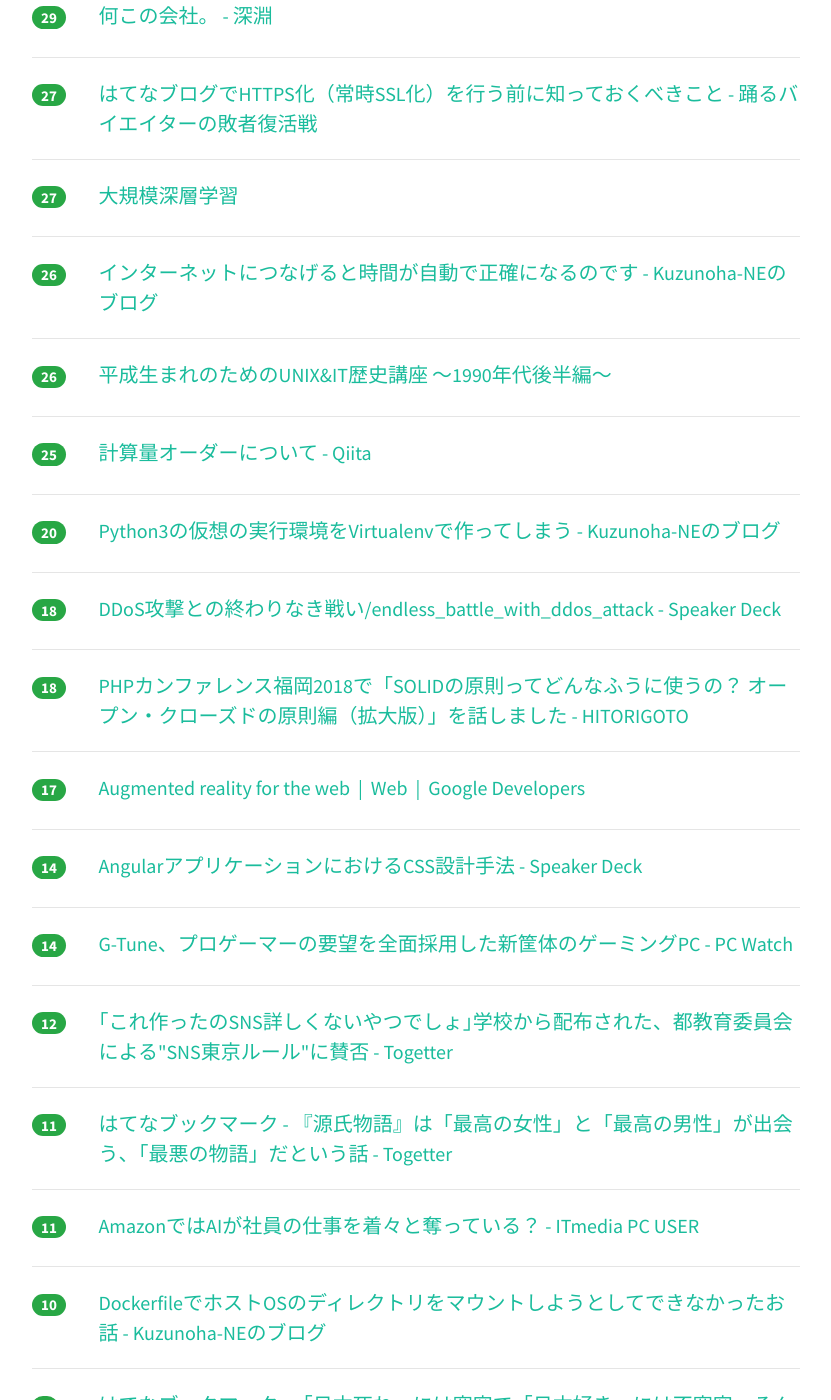
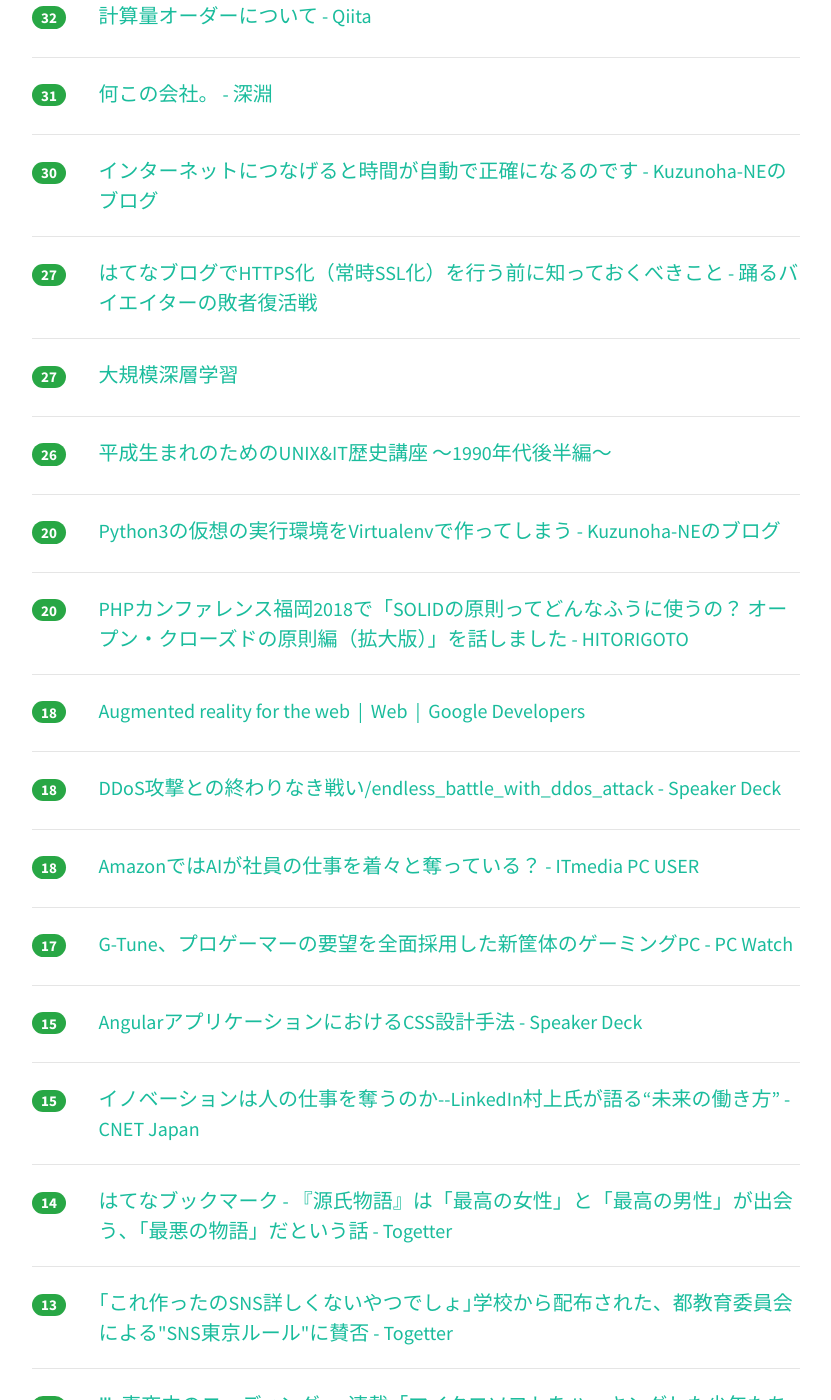
Before and after one commit to yatta47/hatena-matome-site, a Jekyll site: the page built from _posts/2018-06-17-hatena.md, in a window 1280 px wide and 1400 px high, scrolled down 1143 px. Shown: the whole window, without its empty margins (224-1055 px from the left). Built offline with Jekyll 4.4.1, drawn with Linux system fonts in a browser that asks for light colours; nearby versions of some CDN libraries; some of the changed text lies outside the part shown.

Commit message:
Updated 2018-06-17

```diff
--- a/_posts/2018-06-17-hatena.md
+++ b/_posts/2018-06-17-hatena.md
@@ -1,54 +1,64 @@
 ---
 layout: post
 title:  "2018-06-17 はてぶIT"
-date:   2018-06-17 11:00:53
+date:   2018-06-17 12:00:57
 tags: [it-hotentry]
 ---
-26 件のデータあり
+31 件のデータあり
 
 <hr><div class="row">
-<div class="col-1"><span class="badge badge-pill badge-success h2">309</span></div>
+<div class="col-1"><span class="badge badge-pill badge-success h2">351</span></div>
 <div class="col-11"><a href='http://nlab.itmedia.co.jp/nl/articles/1806/16/news029.html' target='_blank'>「( ´∀｀)」や「(´・ω・`)」系はもう……　顔文字で分かる年代考察ツイートに共感と「知らなかったよ…」の声 - ねとらぼ</a></div>
 </div>
 <hr>
 <div class="row">
-<div class="col-1"><span class="badge badge-pill badge-success h2">182</span></div>
+<div class="col-1"><span class="badge badge-pill badge-success h2">204</span></div>
 <div class="col-11"><a href='https://www.goethekyodai.xyz/entry/programming-math-need-reason' target='_blank'>プログラミングに数学が必要な理由 - 我、京大生ぞ</a></div>
 </div>
 <hr>
 <div class="row">
-<div class="col-1"><span class="badge badge-pill badge-success h2">128</span></div>
+<div class="col-1"><span class="badge badge-pill badge-success h2">153</span></div>
 <div class="col-11"><a href='https://togetter.com/li/1237857' target='_blank'>ドミノピザが全米で「ピザを安全に届ける」というのを名目に道路の凹凸を補修するキャンペーンをやっている！「これはいい広告」「素敵な社会貢献」と称賛 - Togetter</a></div>
 </div>
 <hr>
 <div class="row">
-<div class="col-1"><span class="badge badge-pill badge-success h2">62</span></div>
+<div class="col-1"><span class="badge badge-pill badge-success h2">70</span></div>
 <div class="col-11"><a href='https://jp.techcrunch.com/2018/06/16/2018-06-15-tainted-crypto-mining-containers-pulled-from-docker-hub/' target='_blank'>Docker Hubから誰でもダウンロードできるコンテナイメージに暗号通貨採掘ボットが潜んでいた | TechCrunch Japan</a></div>
 </div>
 <hr>
 <div class="row">
-<div class="col-1"><span class="badge badge-pill badge-success h2">52</span></div>
+<div class="col-1"><span class="badge badge-pill badge-success h2">67</span></div>
+<div class="col-11"><a href='http://www.itmedia.co.jp/pcuser/articles/1806/17/news015.html' target='_blank'>「白い製品」に「白いケーブル」を添付できないメーカーの裏事情 (1/2) - ITmedia PC USER</a></div>
+</div>
+<hr>
+<div class="row">
+<div class="col-1"><span class="badge badge-pill badge-success h2">55</span></div>
 <div class="col-11"><a href='https://anond.hatelabo.jp/20180616212459' target='_blank'>財布ってどのくらいの期間で買い替えていますか。 私は社会人２年目で５年..</a></div>
 </div>
 <hr>
 <div class="row">
-<div class="col-1"><span class="badge badge-pill badge-success h2">45</span></div>
+<div class="col-1"><span class="badge badge-pill badge-success h2">52</span></div>
 <div class="col-11"><a href='https://www.slideshare.net/hourin/unixit-1990' target='_blank'>平成生まれのためのUNIX&IT歴史講座 ～1990年代後半編～</a></div>
 </div>
 <hr>
 <div class="row">
-<div class="col-1"><span class="badge badge-pill badge-success h2">40</span></div>
+<div class="col-1"><span class="badge badge-pill badge-success h2">42</span></div>
 <div class="col-11"><a href='http://mrtry.hatenablog.jp/entry/2018/06/16/161924' target='_blank'>コーディングテストを兼ねて業務委託で働いた話 - お気持ちの表明</a></div>
 </div>
 <hr>
 <div class="row">
 <div class="col-1"><span class="badge badge-pill badge-success h2">32</span></div>
-<div class="col-11"><a href='http://www.itmedia.co.jp/pcuser/articles/1806/17/news015.html' target='_blank'>「白い製品」に「白いケーブル」を添付できないメーカーの裏事情 (1/2) - ITmedia PC USER</a></div>
+<div class="col-11"><a href='https://qiita.com/asksaito/items/59e0d48408f1eab081b5' target='_blank'>計算量オーダーについて - Qiita</a></div>
 </div>
 <hr>
 <div class="row">
-<div class="col-1"><span class="badge badge-pill badge-success h2">29</span></div>
+<div class="col-1"><span class="badge badge-pill badge-success h2">31</span></div>
 <div class="col-11"><a href='https://abyss.hatenablog.jp/entry/2018/06/12/235509' target='_blank'>何この会社。 - 深淵</a></div>
+</div>
+<hr>
+<div class="row">
+<div class="col-1"><span class="badge badge-pill badge-success h2">30</span></div>
+<div class="col-11"><a href='https://kuzunoha-ne.hateblo.jp/entry/2018/05/07/113500' target='_blank'>インターネットにつなげると時間が自動で正確になるのです - Kuzunoha-NEのブログ</a></div>
 </div>
 <hr>
 <div class="row">
@@ -63,22 +73,22 @@ tags: [it-hotentry]
 <hr>
 <div class="row">
 <div class="col-1"><span class="badge badge-pill badge-success h2">26</span></div>
-<div class="col-11"><a href='https://kuzunoha-ne.hateblo.jp/entry/2018/05/07/113500' target='_blank'>インターネットにつなげると時間が自動で正確になるのです - Kuzunoha-NEのブログ</a></div>
-</div>
-<hr>
-<div class="row">
-<div class="col-1"><span class="badge badge-pill badge-success h2">26</span></div>
 <div class="col-11"><a href='https://www.slideshare.net/hourin/unixit-1990/' target='_blank'>平成生まれのためのUNIX&IT歴史講座 ～1990年代後半編～</a></div>
-</div>
-<hr>
-<div class="row">
-<div class="col-1"><span class="badge badge-pill badge-success h2">25</span></div>
-<div class="col-11"><a href='https://qiita.com/asksaito/items/59e0d48408f1eab081b5' target='_blank'>計算量オーダーについて - Qiita</a></div>
 </div>
 <hr>
 <div class="row">
 <div class="col-1"><span class="badge badge-pill badge-success h2">20</span></div>
 <div class="col-11"><a href='https://kuzunoha-ne.hateblo.jp/entry/2018/03/26/220000' target='_blank'>Python3の仮想の実行環境をVirtualenvで作ってしまう - Kuzunoha-NEのブログ</a></div>
+</div>
+<hr>
+<div class="row">
+<div class="col-1"><span class="badge badge-pill badge-success h2">20</span></div>
+<div class="col-11"><a href='https://blog.hidenorigoto.com/entry/2018/06/15/180000' target='_blank'>PHPカンファレンス福岡2018で「SOLIDの原則ってどんなふうに使うの？ オープン・クローズドの原則編（拡大版）」を話しました - HITORIGOTO</a></div>
+</div>
+<hr>
+<div class="row">
+<div class="col-1"><span class="badge badge-pill badge-success h2">18</span></div>
+<div class="col-11"><a href='https://developers.google.com/web/updates/2018/06/ar-for-the-web' target='_blank'>Augmented reality for the web  |  Web  |  Google Developers</a></div>
 </div>
 <hr>
 <div class="row">
@@ -88,37 +98,37 @@ tags: [it-hotentry]
 <hr>
 <div class="row">
 <div class="col-1"><span class="badge badge-pill badge-success h2">18</span></div>
-<div class="col-11"><a href='https://blog.hidenorigoto.com/entry/2018/06/15/180000' target='_blank'>PHPカンファレンス福岡2018で「SOLIDの原則ってどんなふうに使うの？ オープン・クローズドの原則編（拡大版）」を話しました - HITORIGOTO</a></div>
+<div class="col-11"><a href='http://www.itmedia.co.jp/pcuser/articles/1806/17/news014.html' target='_blank'>AmazonではAIが社員の仕事を着々と奪っている？ - ITmedia PC USER</a></div>
 </div>
 <hr>
 <div class="row">
 <div class="col-1"><span class="badge badge-pill badge-success h2">17</span></div>
-<div class="col-11"><a href='https://developers.google.com/web/updates/2018/06/ar-for-the-web' target='_blank'>Augmented reality for the web  |  Web  |  Google Developers</a></div>
+<div class="col-11"><a href='https://pc.watch.impress.co.jp/docs/news/1127566.html' target='_blank'>G-Tune、プロゲーマーの要望を全面採用した新筐体のゲーミングPC - PC Watch</a></div>
+</div>
+<hr>
+<div class="row">
+<div class="col-1"><span class="badge badge-pill badge-success h2">15</span></div>
+<div class="col-11"><a href='https://speakerdeck.com/koumatsumot0/angularapurikesiyonniokerucssshe-ji-shou-fa?slide=1' target='_blank'>AngularアプリケーションにおけるCSS設計手法 - Speaker Deck</a></div>
+</div>
+<hr>
+<div class="row">
+<div class="col-1"><span class="badge badge-pill badge-success h2">15</span></div>
+<div class="col-11"><a href='https://japan.cnet.com/article/35120777/' target='_blank'>イノベーションは人の仕事を奪うのか--LinkedIn村上氏が語る“未来の働き方” - CNET Japan</a></div>
 </div>
 <hr>
 <div class="row">
 <div class="col-1"><span class="badge badge-pill badge-success h2">14</span></div>
-<div class="col-11"><a href='https://speakerdeck.com/koumatsumot0/angularapurikesiyonniokerucssshe-ji-shou-fa?slide=1' target='_blank'>AngularアプリケーションにおけるCSS設計手法 - Speaker Deck</a></div>
+<div class="col-11"><a href='http://b.hatena.ne.jp/entry/s/togetter.com/li/1237754' target='_blank'>はてなブックマーク - 『源氏物語』は「最高の女性」と「最高の男性」が出会う、「最悪の物語」だという話 - Togetter</a></div>
 </div>
 <hr>
 <div class="row">
-<div class="col-1"><span class="badge badge-pill badge-success h2">14</span></div>
-<div class="col-11"><a href='https://pc.watch.impress.co.jp/docs/news/1127566.html' target='_blank'>G-Tune、プロゲーマーの要望を全面採用した新筐体のゲーミングPC - PC Watch</a></div>
-</div>
-<hr>
-<div class="row">
-<div class="col-1"><span class="badge badge-pill badge-success h2">12</span></div>
+<div class="col-1"><span class="badge badge-pill badge-success h2">13</span></div>
 <div class="col-11"><a href='https://togetter.com/li/1237788' target='_blank'>｢これ作ったのSNS詳しくないやつでしょ｣学校から配布された、都教育委員会による"SNS東京ルール"に賛否 - Togetter</a></div>
 </div>
 <hr>
 <div class="row">
 <div class="col-1"><span class="badge badge-pill badge-success h2">11</span></div>
-<div class="col-11"><a href='http://b.hatena.ne.jp/entry/s/togetter.com/li/1237754' target='_blank'>はてなブックマーク - 『源氏物語』は「最高の女性」と「最高の男性」が出会う、「最悪の物語」だという話 - Togetter</a></div>
-</div>
-<hr>
-<div class="row">
-<div class="col-1"><span class="badge badge-pill badge-success h2">11</span></div>
-<div class="col-11"><a href='http://www.itmedia.co.jp/pcuser/articles/1806/17/news014.html' target='_blank'>AmazonではAIが社員の仕事を着々と奪っている？ - ITmedia PC USER</a></div>
+<div class="col-11"><a href='https://wired.jp/series/the-young-and-the-reckless/03_the-only-education/' target='_blank'>Ⅲ. 真夜中のコーディング──連載「マイクロソフトをハッキングした少年たち」｜WIRED.jp</a></div>
 </div>
 <hr>
 <div class="row">
@@ -127,12 +137,27 @@ tags: [it-hotentry]
 </div>
 <hr>
 <div class="row">
+<div class="col-1"><span class="badge badge-pill badge-success h2">10</span></div>
+<div class="col-11"><a href='https://qiita.com/fujisada/items/7e791ba3095d378393fb' target='_blank'>s3にアップロードする際の完全性担保（javascript）</a></div>
+</div>
+<hr>
+<div class="row">
 <div class="col-1"><span class="badge badge-pill badge-success h2">9</span></div>
 <div class="col-11"><a href='http://b.hatena.ne.jp/entry/s/anond.hatelabo.jp/20180616143407' target='_blank'>はてなブックマーク - 「日本死ね」には寛容で「日本好き」には不寛容、そんな中高年が集う</a></div>
 </div>
 <hr>
 <div class="row">
-<div class="col-1"><span class="badge badge-pill badge-success h2">6</span></div>
+<div class="col-1"><span class="badge badge-pill badge-success h2">8</span></div>
 <div class="col-11"><a href='https://chirotec.hatenablog.com/entry/2018/06/17/004740' target='_blank'>Unityエディタ拡張はじめました - chirotec’s blog</a></div>
 </div>
 <hr>
+<div class="row">
+<div class="col-1"><span class="badge badge-pill badge-success h2">8</span></div>
+<div class="col-11"><a href='https://dev.classmethod.jp/cloud/apigateway-supports-vpc-endpoint/' target='_blank'>[新機能] Amazon API GatewayプライベートAPIとVPCエンドポイントでプライベートなサーバーレスアプリ構築 ｜ Developers.IO</a></div>
+</div>
+<hr>
+<div class="row">
+<div class="col-1"><span class="badge badge-pill badge-success h2">8</span></div>
+<div class="col-11"><a href='https://blog.engineer-memo.com/2018/06/16/powershell-%E5%AE%9F%E8%B7%B5%E3%82%AC%E3%82%A4%E3%83%89%E3%83%96%E3%83%83%E3%82%AF%E3%82%92%E8%AA%AD%E3%81%BF%E3%81%BE%E3%81%97%E3%81%9F/' target='_blank'>PowerShell 実践ガイドブックを読みました at SE の雑記</a></div>
+</div>
+<hr>
```
